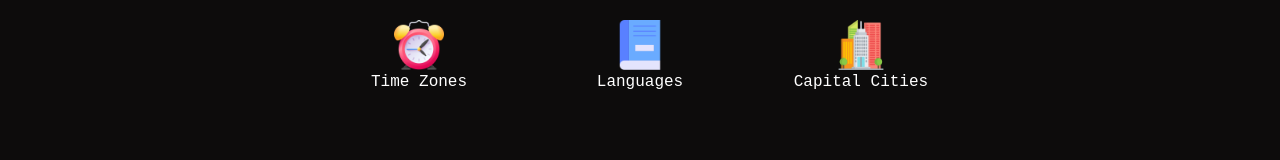
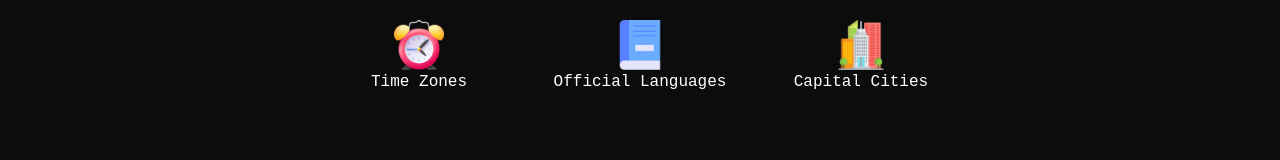
Before and after one commit to Computer4062/earthoverview-2.0, a React (Vite) app in the folder client/: page / in a window 1280 px wide. Shown: the part 719-879 px from the top of the page. Built offline with nearby package versions, Linux system fonts and the light colour scheme; a web font is replaced by a local one.

Commit message:
text changed, bugs fixed

```diff
--- a/client/src/Pages/App.jsx
+++ b/client/src/Pages/App.jsx
@@ -57,7 +57,7 @@ function App() {
             <TableIconCards img={moneyIcon} text="Currencies" href="/downloadables/currencies"/>
             <TableIconCards img={demonymsIcon} text="Demonyms" href="/downloadables/demonyms"/>
             <TableIconCards img={alarmIcon} text="Time Zones" href="/downloadables/timezones"/>
-            <TableIconCards img={bookIcon} text="Languages" href="/downloadables/languages"/>
+            <TableIconCards img={bookIcon} text="Official Languages" href="/downloadables/officiallanguages"/>
             <TableIconCards img={skyscraperIcon} text="Capital Cities" href="/downloadables/capitalcities"/>
         </div>
       </div>
```
